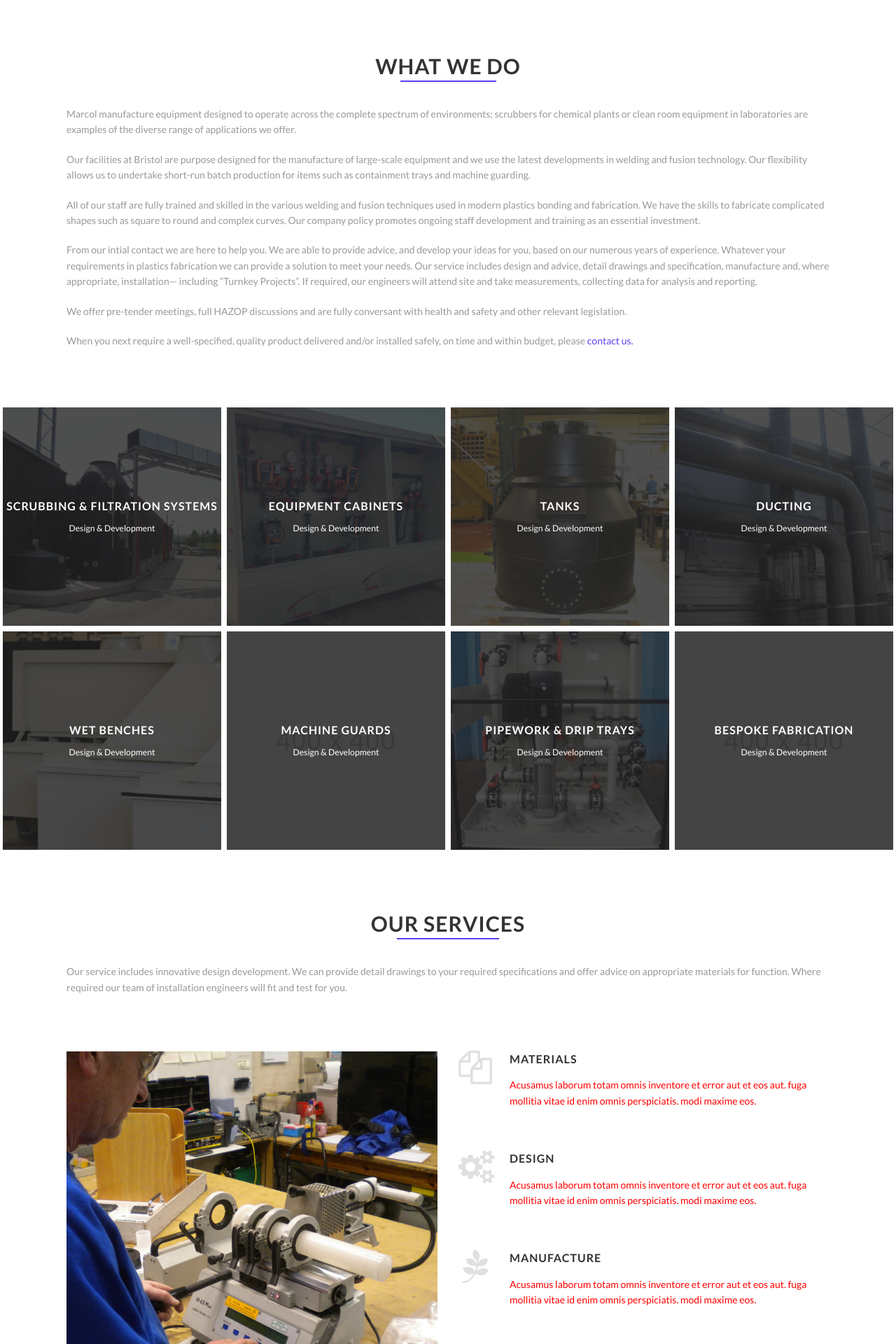
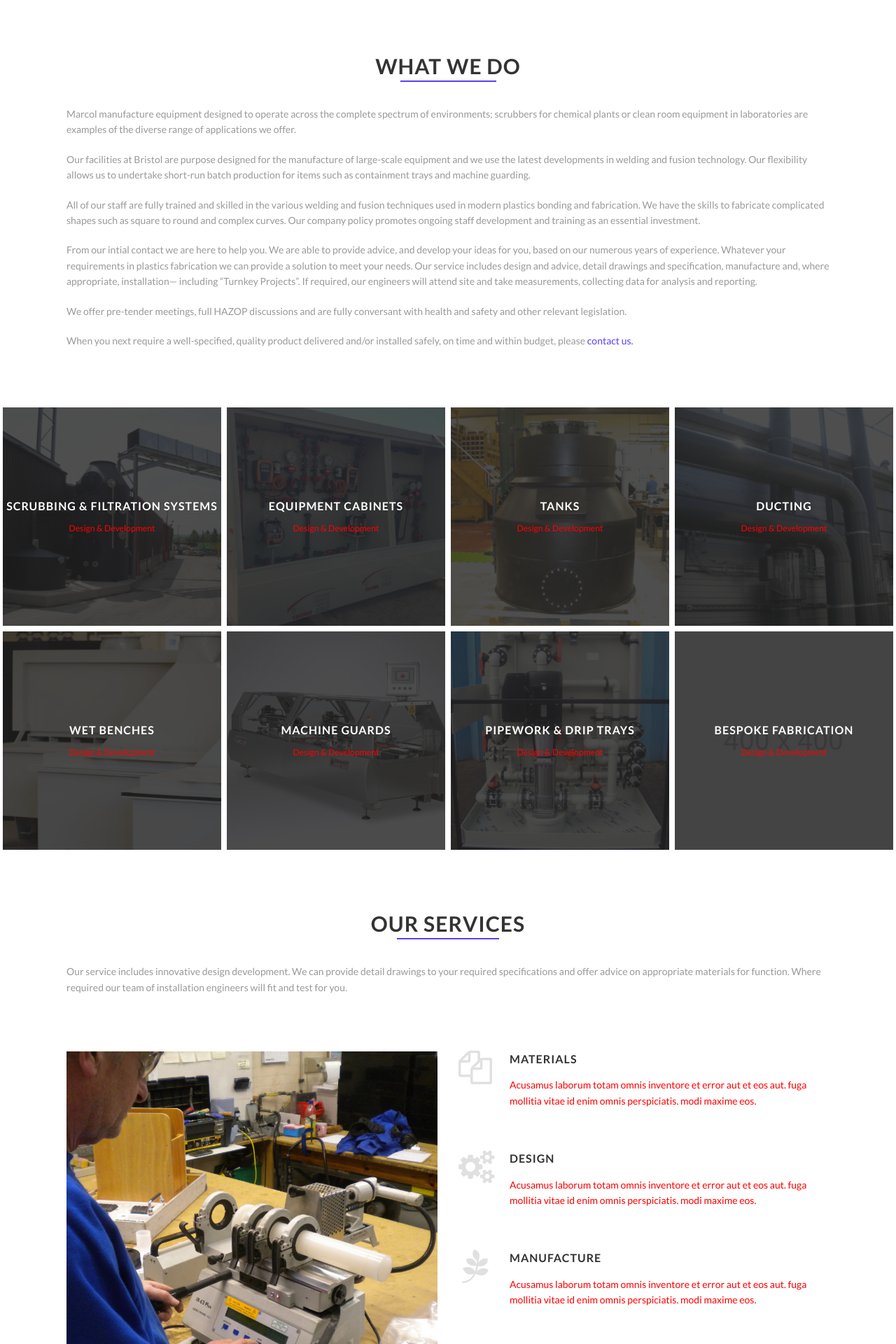
Before and after one commit to marcolplastics/marcolplastics.github.io, a Jekyll site: the page built from index.html, in a window 1280 px wide. Shown: the part 757-2677 px from the top of the page at 70% size. Built offline with Jekyll 4.4.1, drawn with Linux system fonts in a browser that asks for light colours.

Commit message:
Add machine guards pic

```diff
--- a/index.html
+++ b/index.html
@@ -50,7 +50,7 @@ works:
     link_to: portfolio-wet_benches.html
     klass: graphi-design
     desc: Design &amp; Development
-  - image: images/@stock/work-6.jpg
+  - image: images/category_images/machine_guards.jpg
     title: Machine Guards
     link_to: portfolio-machine_guards.html
     klass: graphi-design
@@ -183,7 +183,7 @@ services:
             <div class='overlay'>
               <div class='thumb-info'>
                 <h3>{{ work.title }}</h3>
-                <p>{{ work.desc }}</p>
+                <p style="color: red;">{{ work.desc }}</p>
               </div>
             </div>
           </a>
```
Also changed, not shown: images/category_images/machine_guards.jpg (added).
